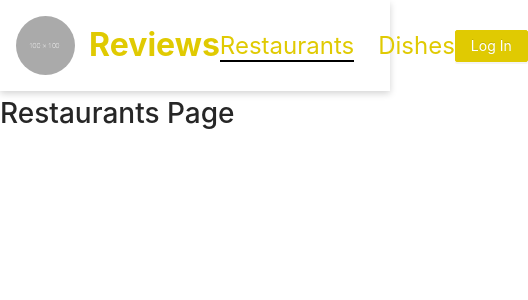
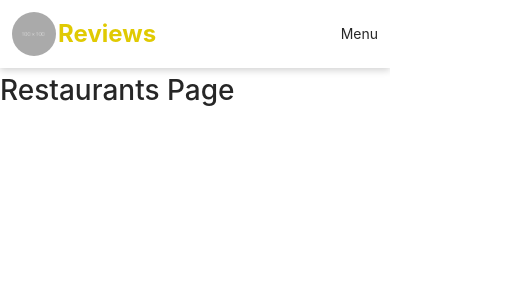
Before and after one commit to cemarv25/reviews, a Next.js app: page /restaurants in a window 390 px wide. Shown: the top 300 px of the page, 528 px wide, since content can reach past the window. Built offline with nearby package versions, Linux system fonts and the light colour scheme.

Commit message:
added responsiveness to the navbar

```diff
--- a/components/layout.tsx
+++ b/components/layout.tsx
@@ -3,7 +3,7 @@ import Image from 'next/image';
 import Link from 'next/link';
 import NavLink from './navlink';
 import styles from '../styles/layout.module.css';
-import { Button } from 'antd';
+import { Button, Col, Row, Typography } from 'antd';
 
 interface LayoutProps {
   children: React.ReactNode;
@@ -13,9 +13,12 @@ export default function Layout({ children }: LayoutProps) {
   return (
     <>
       <nav className={styles.navbar}>
-        <div className={styles.brand}>
+        <Row justify="center" align="middle">
+          <Col xs={18} sm={9} lg={10}>
+            <Row align="middle" gutter={2}>
+              <Col xs={4} sm={3} lg={2}>
                 <Link href="/">
-            <a className={styles.logo}>
+                  <a>
                     <Image
                       layout="responsive"
                       width={70}
@@ -26,12 +29,17 @@ export default function Layout({ children }: LayoutProps) {
                     />
                   </a>
                 </Link>
+              </Col>
+              <Col flex="auto">
                 <Link href="/">
                   <a>
                     <span className={styles.name}>Reviews</span>
                   </a>
                 </Link>
-        </div>
+              </Col>
+            </Row>
+          </Col>
+          <Col xs={0} sm={12} lg={11}>
             <ul className={styles.navlinks}>
               <li>
                 <NavLink exact href="/restaurants">
@@ -44,7 +52,18 @@ export default function Layout({ children }: LayoutProps) {
                 </NavLink>
               </li>
             </ul>
+          </Col>
+          <Col xs={0} sm={3}>
+            <Row justify="end">
               <Button type="primary">Log In</Button>
+            </Row>
+          </Col>
+          <Col xs={6} sm={0}>
+            <Row justify="end">
+              <Typography>Menu</Typography>
+            </Row>
+          </Col>
+        </Row>
       </nav>
       {children}
     </>
--- a/styles/globals.css
+++ b/styles/globals.css
@@ -10,6 +10,21 @@
 a.active {
   border-bottom: 2px solid black;
 }
+
+@media screen and (max-width: 575px) {
+  html {
+    /* Reducing base font size will reduce all rem sizes */
+    font-size: 13px;
+  }
+}
+
+@media screen and (max-width: 400px) {
+  html {
+    /* Reducing base font size will reduce all rem sizes */
+    font-size: 12px;
+  }
+}
+
 /*
 @media (prefers-color-scheme: dark) {
   html {
--- a/styles/layout.module.css
+++ b/styles/layout.module.css
@@ -1,27 +1,13 @@
 .navbar {
-  display: flex;
-  justify-content: space-between;
-  align-items: center;
   padding: 1rem;
   box-shadow: 0 0.2em 0.5em 0 lightgray;
   position: sticky;
   position: -webkit-sticky;
   top: 0;
   width: 100%;
-  background-color: white;
 }
 
-.brand {
-  display: flex;
-  align-items: center;
-}
-
-.brand .logo {
-  width: 7vh;
-  margin-right: 1em;
-}
-
-.brand .name {
+.name {
   font-size: 2rem;
   font-weight: bold;
 }
```
Lines whose indentation alone changed are shown as unchanged.
